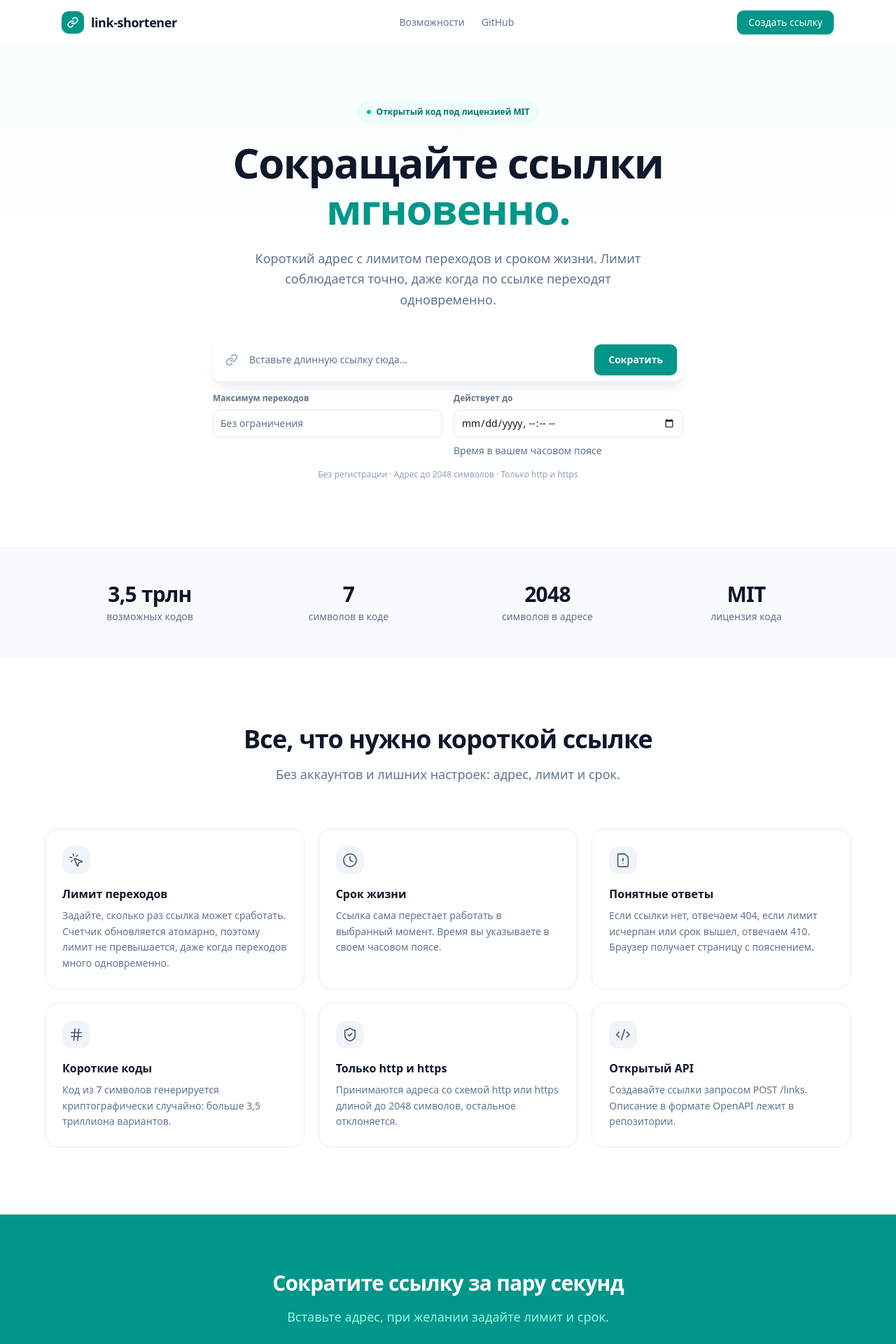
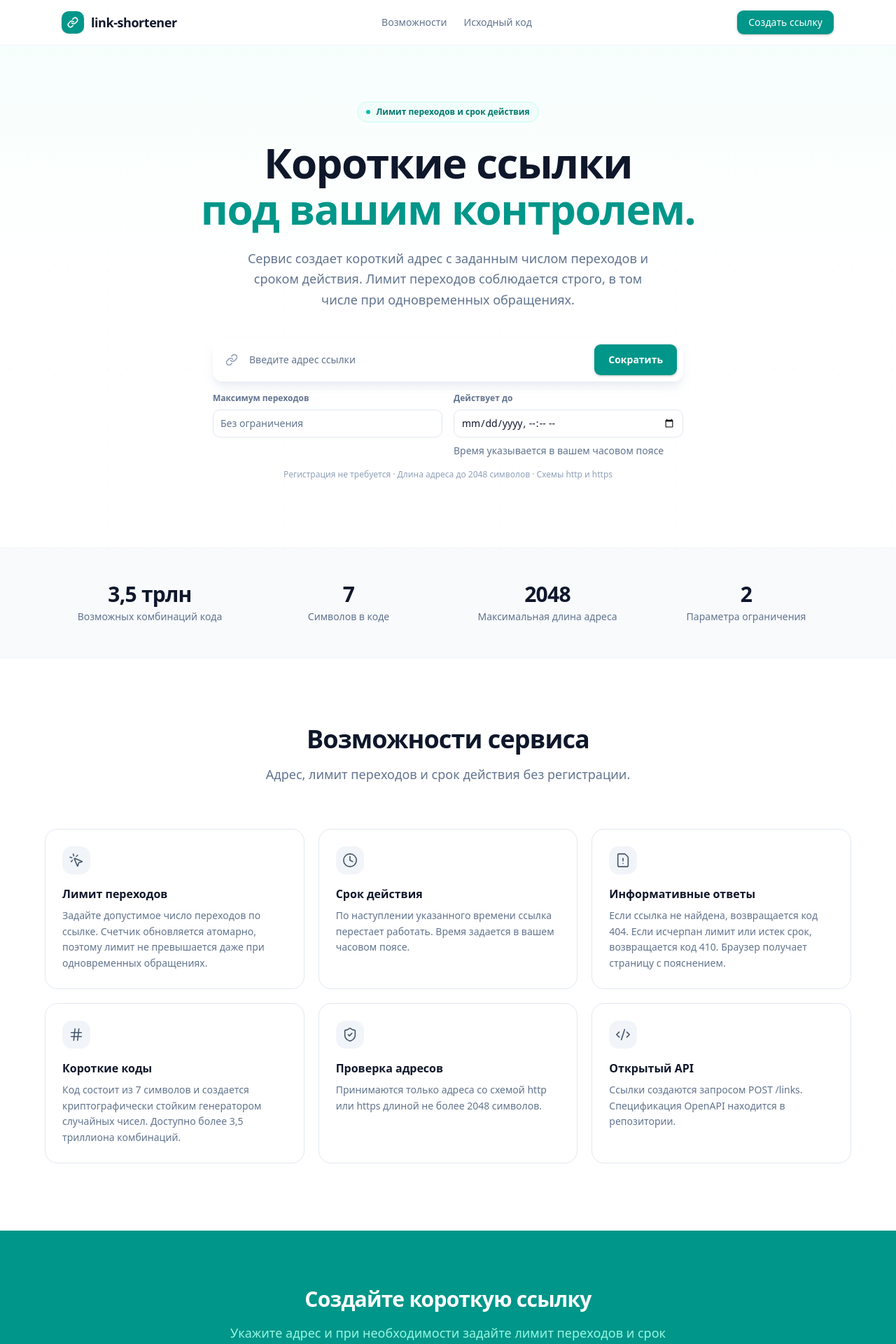
Before and after one commit to emilburganov/link-shortener-web, a React (Vite) app: page / in a window 1280 px wide. Shown: the top 1920 px of the page at 70% size. Built offline with nearby package versions, Linux system fonts and the light colour scheme.

Commit message:
feat: use a formal tone for the site texts

```diff
--- a/src/components/SiteHeader.tsx
+++ b/src/components/SiteHeader.tsx
@@ -20,7 +20,7 @@ export function SiteHeader() {
             rel="noreferrer"
             className="text-sm text-slate-500 transition-colors hover:text-slate-900"
           >
-            GitHub
+            Исходный код
           </a>
         </nav>
 
--- a/src/features/create-link/CreateLinkForm.tsx
+++ b/src/features/create-link/CreateLinkForm.tsx
@@ -50,7 +50,7 @@ export function CreateLinkForm() {
             <Input
               id="url"
               type="url"
-              placeholder="Вставьте длинную ссылку сюда..."
+              placeholder="Введите адрес ссылки"
               autoComplete="off"
               aria-invalid={!!errors.url}
               className="h-auto flex-1 border-0 bg-transparent px-4 py-4 text-base shadow-none focus-visible:ring-0 dark:bg-transparent"
@@ -62,7 +62,7 @@ export function CreateLinkForm() {
               disabled={createLink.isPending}
               className="m-1.5 h-auto shrink-0 rounded-lg px-5 py-3 text-sm font-semibold shadow-sm"
             >
-              {createLink.isPending ? 'Создаю...' : 'Сократить'}
+              {createLink.isPending ? 'Создание...' : 'Сократить'}
             </Button>
           </div>
           <FieldError errors={[errors.url]} className="pl-1" />
@@ -96,7 +96,7 @@ export function CreateLinkForm() {
               className="h-10 rounded-lg bg-white"
               {...register('expiresAt')}
             />
-            <FieldDescription>Время в вашем часовом поясе</FieldDescription>
+            <FieldDescription>Время указывается в вашем часовом поясе</FieldDescription>
             <FieldError errors={[errors.expiresAt]} />
           </Field>
         </div>
--- a/src/features/create-link/ShortLinkResult.tsx
+++ b/src/features/create-link/ShortLinkResult.tsx
@@ -14,7 +14,7 @@ export function ShortLinkResult({ shortUrl }: ShortLinkResultProps) {
   return (
     <div className="rounded-2xl border border-slate-200 bg-white p-6 text-left shadow-sm animate-in fade-in zoom-in-95 duration-300 motion-reduce:animate-none">
       <p className="mb-3 text-xs font-semibold tracking-wide text-slate-400 uppercase">
-        Ваша короткая ссылка
+        Короткая ссылка
       </p>
 
       <div className="flex items-center gap-3 rounded-xl border border-slate-200 bg-slate-50 px-4 py-3.5">
--- a/src/features/landing/CallToAction.tsx
+++ b/src/features/landing/CallToAction.tsx
@@ -5,10 +5,10 @@ export function CallToAction() {
     <section className="bg-teal-600 px-6 py-20">
       <div className="mx-auto max-w-2xl text-center">
         <h2 className="mb-4 text-3xl font-bold tracking-tight text-white">
-          Сократите ссылку за пару секунд
+          Создайте короткую ссылку
         </h2>
         <p className="mb-8 text-lg text-teal-200">
-          Вставьте адрес, при желании задайте лимит и срок.
+          Укажите адрес и при необходимости задайте лимит переходов и срок действия.
         </p>
 
         <Button
--- a/src/features/landing/FeatureGrid.tsx
+++ b/src/features/landing/FeatureGrid.tsx
@@ -14,37 +14,37 @@ const features = [
     icon: MousePointerClickIcon,
     title: 'Лимит переходов',
     description:
-      'Задайте, сколько раз ссылка может сработать. Счетчик обновляется атомарно, поэтому лимит не превышается, даже когда переходов много одновременно.',
+      'Задайте допустимое число переходов по ссылке. Счетчик обновляется атомарно, поэтому лимит не превышается даже при одновременных обращениях.',
   },
   {
     icon: ClockIcon,
-    title: 'Срок жизни',
+    title: 'Срок действия',
     description:
-      'Ссылка сама перестает работать в выбранный момент. Время вы указываете в своем часовом поясе.',
+      'По наступлении указанного времени ссылка перестает работать. Время задается в вашем часовом поясе.',
   },
   {
     icon: FileWarningIcon,
-    title: 'Понятные ответы',
+    title: 'Информативные ответы',
     description:
-      'Если ссылки нет, отвечаем 404, если лимит исчерпан или срок вышел, отвечаем 410. Браузер получает страницу с пояснением.',
+      'Если ссылка не найдена, возвращается код 404. Если исчерпан лимит или истек срок, возвращается код 410. Браузер получает страницу с пояснением.',
   },
   {
     icon: HashIcon,
     title: 'Короткие коды',
     description:
-      'Код из 7 символов генерируется криптографически случайно: больше 3,5 триллиона вариантов.',
+      'Код состоит из 7 символов и создается криптографически стойким генератором случайных чисел. Доступно более 3,5 триллиона комбинаций.',
   },
   {
     icon: ShieldCheckIcon,
-    title: 'Только http и https',
+    title: 'Проверка адресов',
     description:
-      'Принимаются адреса со схемой http или https длиной до 2048 символов, остальное отклоняется.',
+      'Принимаются только адреса со схемой http или https длиной не более 2048 символов.',
   },
   {
     icon: CodeXmlIcon,
     title: 'Открытый API',
     description:
-      'Создавайте ссылки запросом POST /links. Описание в формате OpenAPI лежит в репозитории.',
+      'Ссылки создаются запросом POST /links. Спецификация OpenAPI находится в репозитории.',
   },
 ]
 
@@ -54,10 +54,10 @@ export function FeatureGrid() {
       <div className="mx-auto max-w-6xl">
         <div className="mb-16 text-center">
           <h2 className="mb-4 text-3xl font-bold tracking-tight text-slate-900 md:text-4xl">
-            Все, что нужно короткой ссылке
+            Возможности сервиса
           </h2>
           <p className="mx-auto max-w-xl text-lg text-slate-500">
-            Без аккаунтов и лишних настроек: адрес, лимит и срок.
+            Адрес, лимит переходов и срок действия без регистрации.
           </p>
         </div>
 
--- a/src/features/landing/Hero.tsx
+++ b/src/features/landing/Hero.tsx
@@ -9,18 +9,18 @@ export function Hero() {
       <div className="relative mx-auto max-w-4xl text-center animate-in fade-in slide-in-from-bottom-1.5 duration-300 motion-reduce:animate-none">
         <div className="mb-6 inline-flex items-center gap-2 rounded-full border border-teal-100 bg-teal-50 px-3 py-1.5 text-xs font-semibold text-teal-700">
           <span className="size-1.5 animate-pulse rounded-full bg-teal-500 motion-reduce:animate-none" />
-          Открытый код под лицензией MIT
+          Лимит переходов и срок действия
         </div>
 
         <h1 className="mb-6 text-5xl leading-[1.1] font-bold tracking-tight text-slate-900 md:text-6xl">
-          Сокращайте ссылки
+          Короткие ссылки
           <br />
-          <span className="text-teal-600">мгновенно.</span>
+          <span className="text-teal-600">под вашим контролем.</span>
         </h1>
 
         <p className="mx-auto mb-10 max-w-xl text-lg leading-relaxed text-slate-500">
-          Короткий адрес с лимитом переходов и сроком жизни. Лимит соблюдается точно, даже когда по
-          ссылке переходят одновременно.
+          Сервис создает короткий адрес с заданным числом переходов и сроком действия. Лимит
+          переходов соблюдается строго, в том числе при одновременных обращениях.
         </p>
 
         <div className="mx-auto mb-4 max-w-2xl">
@@ -28,7 +28,7 @@ export function Hero() {
         </div>
 
         <p className="text-xs text-slate-400">
-          Без регистрации · Адрес до 2048 символов · Только http и https
+          Регистрация не требуется · Длина адреса до 2048 символов · Схемы http и https
         </p>
       </div>
     </section>
--- a/src/features/landing/Stats.tsx
+++ b/src/features/landing/Stats.tsx
@@ -1,8 +1,8 @@
 const stats = [
-  { value: '3,5 трлн', label: 'возможных кодов' },
-  { value: '7', label: 'символов в коде' },
-  { value: '2048', label: 'символов в адресе' },
-  { value: 'MIT', label: 'лицензия кода' },
+  { value: '3,5 трлн', label: 'Возможных комбинаций кода' },
+  { value: '7', label: 'Символов в коде' },
+  { value: '2048', label: 'Максимальная длина адреса' },
+  { value: '2', label: 'Параметра ограничения' },
 ]
 
 export function Stats() {
```
Also changed, not shown: 1 other file (tests, documents, lock files or other folders).
